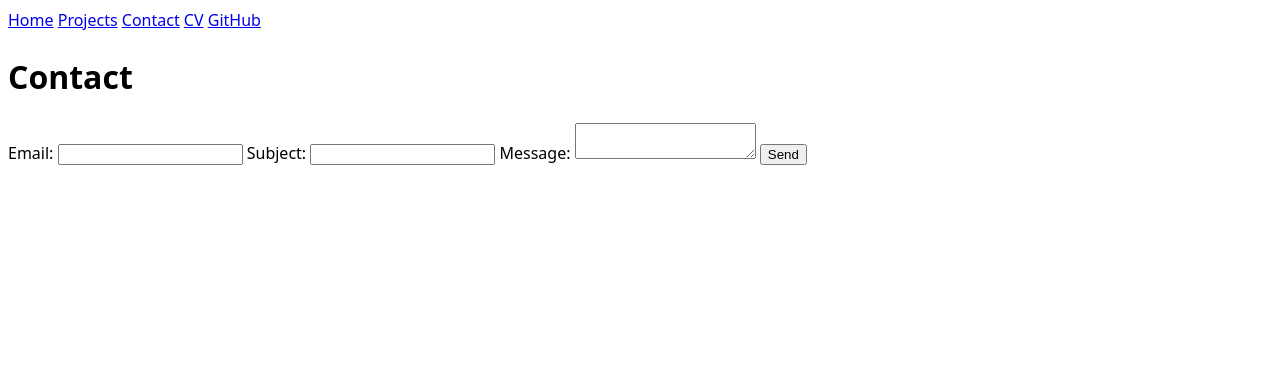
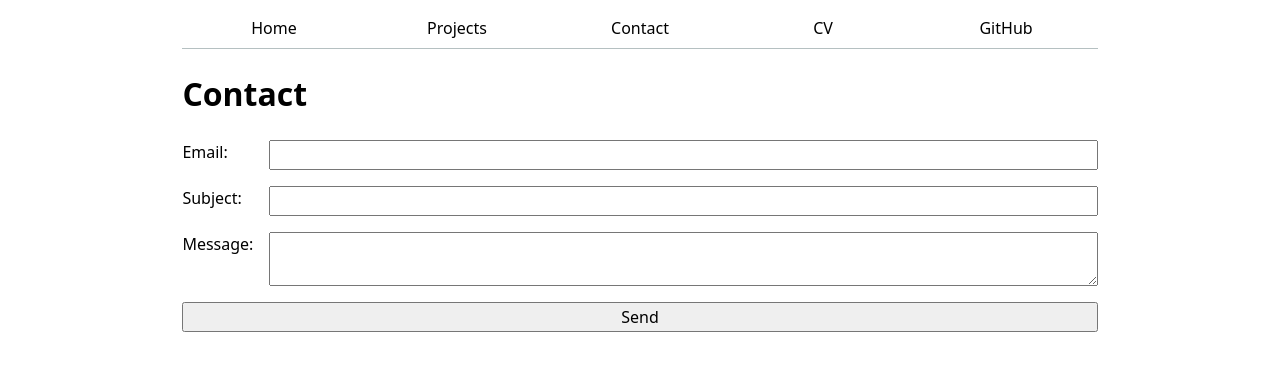
Before and after one commit to diegomenchaca/portfolio, a plain HTML site: page contact/index.html in a window 1280 px wide. Drawn offline with Linux system fonts and the light colour scheme.

Commit message:
Add grid layout to contact page.

```diff
--- a/style.css
+++ b/style.css
@@ -1,6 +1,56 @@
+html {
+  --color-accent: oklch(65% 50% 300);
+  accent-color: var(--color-accent);
+}
+
 body {
-  /* Set line height to 1.5 times the font size
-	   and use the OS’s UI font as the website font
-	 */
   font: 100%/1.5 system-ui;
+  max-width: 100ch;
+  margin-inline: auto;
+  padding: 0 1em;
 }
+
+nav {
+  display: flex;
+  margin-bottom: 1em;
+  border-bottom: 1px solid oklch(80% 3% 200);
+}
+
+nav a {
+  flex: 1;
+  text-decoration: none;
+  color: inherit;
+  text-align: center;
+  padding: 0.5em;
+}
+
+nav a.current {
+  border-bottom: 0.4em solid oklch(80% 3% 200);
+  padding-bottom: 0.1em;
+}
+
+nav a:hover {
+  border-bottom: 0.4em solid var(--color-accent);
+  padding-bottom: 0.1em;
+  background-color: oklch(from var(--color-accent) 95% 5% h);
+}
+
+input, textarea, button {
+  font: inherit;
+}
+
+form {
+  display: grid;
+  grid-template-columns: auto 1fr;
+  gap: 1em;
+}
+
+label {
+  display: grid;
+  grid-template-columns: subgrid;
+  grid-column: 1 / -1;
+}
+
+button {
+  grid-column: 1 / -1;
+}
```
Also changed, not shown: index.html (+1 -1 lines).
